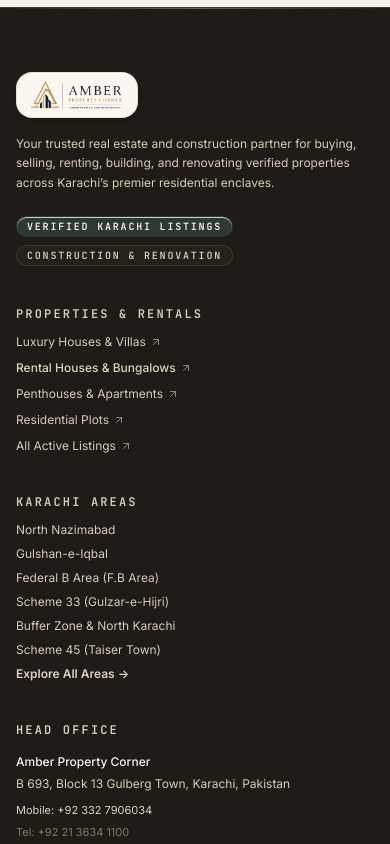
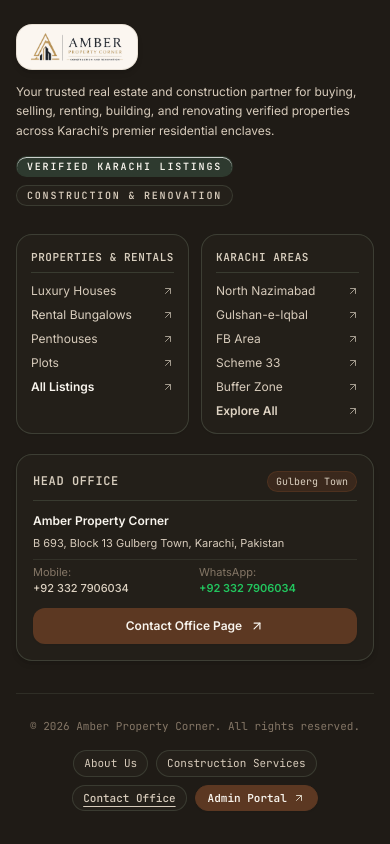
Before and after one commit to ahmed-husssain/RealEstate-, a Next.js app: page / in a window 390 px wide. Shown: the part 5620-6464 px from the top of the page. Built offline with nearby package versions, Linux system fonts and the light colour scheme; no server answers; the database is empty.

Commit message:
feat(footer): implement luxury bento grid mobile footer with exact navigation links

```diff
--- a/src/components/common/Footer.tsx
+++ b/src/components/common/Footer.tsx
@@ -11,12 +11,160 @@
 
 export function Footer({ siteSettings = DEFAULT_SITE_SETTINGS }: FooterProps) {
   return (
-    <footer className="relative z-30 bg-[#1F1B16] text-[#F8F4ED] pt-16 pb-16 mt-24 border-t border-[#6E7A67]/30 overflow-hidden pointer-events-auto">
+    <footer className="relative z-30 bg-[#1F1B16] text-[#F8F4ED] pt-12 md:pt-16 pb-16 mt-16 md:mt-24 border-t border-[#6E7A67]/30 overflow-hidden pointer-events-auto">
       {/* Subtle top ambient glow */}
       <div className="absolute top-0 inset-x-0 h-px bg-gradient-to-r from-transparent via-[#d8cebe]/40 to-transparent" />
 
       <div className="max-w-7xl mx-auto px-4 sm:px-6 lg:px-8">
-        <div className="grid grid-cols-1 md:grid-cols-2 lg:grid-cols-5 gap-10 pb-12 border-b border-[#6E7A67]/20">
+
+        {/* ========================================================================= */}
+        {/* MOBILE VIEW (< md): Luxury Bento Grid                                     */}
+        {/* ========================================================================= */}
+        <div className="md:hidden space-y-5 pb-8">
+          {/* Brand Header */}
+          <div className="space-y-3">
+            <BrandLogo variant="on-dark" />
+            <p className="text-xs text-[#D7CBBB] leading-relaxed">
+              Your trusted real estate and construction partner for buying, selling, renting, building, and renovating verified properties across Karachi’s premier residential enclaves.
+            </p>
+            <div className="flex flex-wrap gap-2 pt-1">
+              <Badge variant="moss" size="sm">Verified Karachi Listings</Badge>
+              <Badge variant="stone" size="sm" className="bg-[#24201a] text-[#D7CBBB] border-[#6E7A67]/30">Construction & Renovation</Badge>
+            </div>
+          </div>
+
+          {/* 2-Column Bento Grid for Links */}
+          <div className="grid grid-cols-2 gap-3 pt-2">
+            {/* Bento 1: Properties & Rentals */}
+            <div className="bg-[#24201a]/95 border border-[#6E7A67]/35 rounded-2xl p-3.5 space-y-2.5 shadow-sm">
+              <h4 className="text-[11px] font-mono font-semibold uppercase tracking-wider text-[#D8CEBE] border-b border-[#6E7A67]/30 pb-1.5">
+                Properties & Rentals
+              </h4>
+              <ul className="space-y-2 text-xs text-[#D7CBBB]">
+                <li>
+                  <Link href="/properties?type=luxury-villa" className="hover:text-[#F8F4ED] transition-colors flex items-center justify-between gap-1 cursor-pointer">
+                    <span className="truncate">Luxury Houses</span>
+                    <ArrowUpRight className="w-3 h-3 text-[#D8CEBE] shrink-0 opacity-70" />
+                  </Link>
+                </li>
+                <li>
+                  <Link href="/properties?status=for-lease" className="hover:text-[#F8F4ED] transition-colors flex items-center justify-between gap-1 cursor-pointer text-[#DDD2C2]">
+                    <span className="truncate">Rental Bungalows</span>
+                    <ArrowUpRight className="w-3 h-3 text-[#D8CEBE] shrink-0 opacity-70" />
+                  </Link>
+                </li>
+                <li>
+                  <Link href="/properties?type=penthouse" className="hover:text-[#F8F4ED] transition-colors flex items-center justify-between gap-1 cursor-pointer">
+                    <span className="truncate">Penthouses</span>
+                    <ArrowUpRight className="w-3 h-3 text-[#D8CEBE] shrink-0 opacity-70" />
+                  </Link>
+                </li>
+                <li>
+                  <Link href="/properties?type=estate" className="hover:text-[#F8F4ED] transition-colors flex items-center justify-between gap-1 cursor-pointer">
+                    <span className="truncate">Plots</span>
+                    <ArrowUpRight className="w-3 h-3 text-[#D8CEBE] shrink-0 opacity-70" />
+                  </Link>
+                </li>
+                <li>
+                  <Link href="/properties" className="hover:text-[#F8F4ED] transition-colors flex items-center justify-between gap-1 cursor-pointer font-semibold text-[#F8F4ED]">
+                    <span className="truncate">All Listings</span>
+                    <ArrowUpRight className="w-3 h-3 text-[#D8CEBE] shrink-0 opacity-70" />
+                  </Link>
+                </li>
+              </ul>
+            </div>
+
+            {/* Bento 2: Karachi Areas */}
+            <div className="bg-[#24201a]/95 border border-[#6E7A67]/35 rounded-2xl p-3.5 space-y-2.5 shadow-sm">
+              <h4 className="text-[11px] font-mono font-semibold uppercase tracking-wider text-[#D8CEBE] border-b border-[#6E7A67]/30 pb-1.5">
+                Karachi Areas
+              </h4>
+              <ul className="space-y-2 text-xs text-[#D7CBBB]">
+                <li>
+                  <Link href="/properties?neighborhood=north-nazimabad&status=for-sale" className="hover:text-[#F8F4ED] transition-colors flex items-center justify-between gap-1 cursor-pointer">
+                    <span className="truncate">North Nazimabad</span>
+                    <ArrowUpRight className="w-3 h-3 text-[#D8CEBE] shrink-0 opacity-70" />
+                  </Link>
+                </li>
+                <li>
+                  <Link href="/properties?neighborhood=gulshan-e-iqbal&status=for-sale" className="hover:text-[#F8F4ED] transition-colors flex items-center justify-between gap-1 cursor-pointer">
+                    <span className="truncate">Gulshan-e-Iqbal</span>
+                    <ArrowUpRight className="w-3 h-3 text-[#D8CEBE] shrink-0 opacity-70" />
+                  </Link>
+                </li>
+                <li>
+                  <Link href="/properties?neighborhood=federal-b-area&status=for-sale" className="hover:text-[#F8F4ED] transition-colors flex items-center justify-between gap-1 cursor-pointer">
+                    <span className="truncate">FB Area</span>
+                    <ArrowUpRight className="w-3 h-3 text-[#D8CEBE] shrink-0 opacity-70" />
+                  </Link>
+                </li>
+                <li>
+                  <Link href="/properties?neighborhood=scheme-33&status=for-sale" className="hover:text-[#F8F4ED] transition-colors flex items-center justify-between gap-1 cursor-pointer">
+                    <span className="truncate">Scheme 33</span>
+                    <ArrowUpRight className="w-3 h-3 text-[#D8CEBE] shrink-0 opacity-70" />
+                  </Link>
+                </li>
+                <li>
+                  <Link href="/properties?neighborhood=buffer-zone&status=for-sale" className="hover:text-[#F8F4ED] transition-colors flex items-center justify-between gap-1 cursor-pointer">
+                    <span className="truncate">Buffer Zone</span>
+                    <ArrowUpRight className="w-3 h-3 text-[#D8CEBE] shrink-0 opacity-70" />
+                  </Link>
+                </li>
+                <li>
+                  <Link href="/neighborhoods" className="hover:text-[#F8F4ED] transition-colors flex items-center justify-between gap-1 cursor-pointer text-[#DDD2C2] font-semibold">
+                    <span className="truncate">Explore All</span>
+                    <ArrowUpRight className="w-3 h-3 text-[#D8CEBE] shrink-0 opacity-70" />
+                  </Link>
+                </li>
+              </ul>
+            </div>
+          </div>
+
+          {/* Head Office Card */}
+          <div className="bg-[#24201a]/95 border border-[#6E7A67]/35 rounded-2xl p-4 space-y-3 shadow-md">
+            <div className="flex items-center justify-between border-b border-[#6E7A67]/30 pb-2">
+              <h4 className="text-xs font-mono font-semibold uppercase tracking-wider text-[#D8CEBE]">
+                Head Office
+              </h4>
+              <span className="text-[10px] font-mono text-[#DDD2C2] bg-[#5c3822]/40 px-2 py-0.5 rounded-full border border-[#5c3822]/60">
+                Gulberg Town
+              </span>
+            </div>
+
+            <div className="text-xs text-[#D7CBBB] space-y-1.5">
+              <p className="font-semibold text-[#F8F4ED]">Amber Property Corner</p>
+              <p className="text-[11px] leading-relaxed text-[#D7CBBB]">{siteSettings.office_address}</p>
+
+              <div className="grid grid-cols-2 gap-2 pt-1 text-[11px] border-t border-[#6E7A67]/20">
+                <div>
+                  <span className="text-[#847666] block">Mobile:</span>
+                  <a href={`tel:${siteSettings.whatsapp_clean}`} className="text-[#DDD2C2] hover:underline font-medium">
+                    {siteSettings.phone_primary}
+                  </a>
+                </div>
+                <div>
+                  <span className="text-[#847666] block">WhatsApp:</span>
+                  <a href={`https://wa.me/${siteSettings.whatsapp_clean}`} target="_blank" rel="noopener noreferrer" className="text-[#22c55e] font-semibold hover:underline">
+                    {siteSettings.whatsapp_number}
+                  </a>
+                </div>
+              </div>
+            </div>
+
+            <Link
+              href="/contact"
+              className="w-full flex items-center justify-center gap-2 py-2.5 px-4 rounded-xl bg-[#5c3822] hover:bg-[#6e432a] text-[#F8F4ED] text-xs font-semibold transition-all shadow-sm cursor-pointer active:scale-[0.99]"
+            >
+              <span>Contact Office Page</span>
+              <ArrowUpRight className="w-3.5 h-3.5" />
+            </Link>
+          </div>
+        </div>
+
+        {/* ========================================================================= */}
+        {/* DESKTOP VIEW (>= md): Classic 5-Column Grid                               */}
+        {/* ========================================================================= */}
+        <div className="hidden md:grid md:grid-cols-2 lg:grid-cols-5 gap-10 pb-12 border-b border-[#6E7A67]/20">
           {/* Brand Column */}
           <div className="lg:col-span-2 space-y-4">
             <BrandLogo variant="on-dark" />
@@ -142,22 +290,22 @@
         </div>
 
         {/* Bottom Bar with Extra Right Clearance for Floating WhatsApp */}
-        <div className="pt-8 pb-8 sm:pb-4 flex flex-col md:flex-row items-center justify-between gap-4 text-[11px] font-mono text-[#847666] pr-0 sm:pr-24">
-          <p>© {new Date().getFullYear()} Amber Property Corner. All rights reserved.</p>
+        <div className="pt-6 md:pt-8 pb-8 sm:pb-4 flex flex-col md:flex-row items-center justify-between gap-4 text-[11px] font-mono text-[#847666] pr-0 sm:pr-24 border-t border-[#6E7A67]/20 md:border-t-0">
+          <p className="text-center md:text-left">© {new Date().getFullYear()} Amber Property Corner. All rights reserved.</p>
 
-          <div className="flex flex-wrap items-center justify-center sm:justify-start gap-4 sm:gap-6">
-            <Link href="/about" className="hover:text-[#F8F4ED] text-[#D7CBBB] transition-colors py-1 cursor-pointer">
+          <div className="flex flex-wrap items-center justify-center md:justify-start gap-2 sm:gap-4 md:gap-6">
+            <Link href="/about" className="px-2.5 py-1 rounded-full md:rounded-none md:p-0 bg-[#24201a] md:bg-transparent border border-[#6E7A67]/30 md:border-0 hover:text-[#F8F4ED] text-[#D7CBBB] transition-colors cursor-pointer">
               About Us
             </Link>
-            <Link href="/services" className="hover:text-[#F8F4ED] text-[#D7CBBB] transition-colors py-1 cursor-pointer">
+            <Link href="/services" className="px-2.5 py-1 rounded-full md:rounded-none md:p-0 bg-[#24201a] md:bg-transparent border border-[#6E7A67]/30 md:border-0 hover:text-[#F8F4ED] text-[#D7CBBB] transition-colors cursor-pointer">
               Construction Services
             </Link>
-            <Link href="/contact" className="hover:text-[#F8F4ED] text-[#D7CBBB] transition-colors py-1 cursor-pointer font-medium underline underline-offset-4">
+            <Link href="/contact" className="px-2.5 py-1 rounded-full md:rounded-none md:p-0 bg-[#24201a] md:bg-transparent border border-[#6E7A67]/30 md:border-0 hover:text-[#F8F4ED] text-[#D7CBBB] transition-colors cursor-pointer font-medium underline underline-offset-4">
               Contact Office
             </Link>
             <Link
               href="/admin"
-              className="hover:text-[#F8F4ED] text-[#F8F4ED] font-semibold transition-colors inline-flex items-center gap-1.5 py-1 px-3 rounded-lg bg-[#2e261f] border border-[#6E7A67]/40 hover:border-[#D8CEBE] cursor-pointer shadow-sm"
+              className="hover:text-[#F8F4ED] text-[#F8F4ED] font-semibold transition-colors inline-flex items-center gap-1.5 py-1 px-3 rounded-full md:rounded-lg bg-[#5c3822] md:bg-[#2e261f] border border-[#5c3822] md:border-[#6E7A67]/40 hover:border-[#D8CEBE] cursor-pointer shadow-sm"
             >
               <span>Admin Portal</span>
               <ArrowUpRight className="w-3 h-3 text-[#D8CEBE]" />
```
